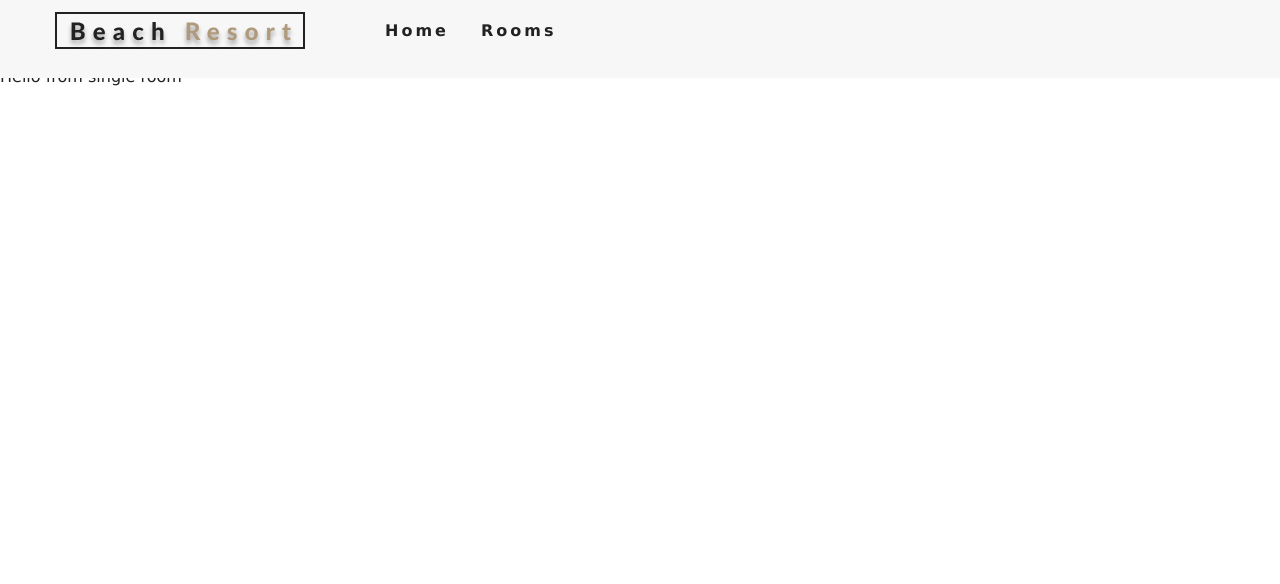
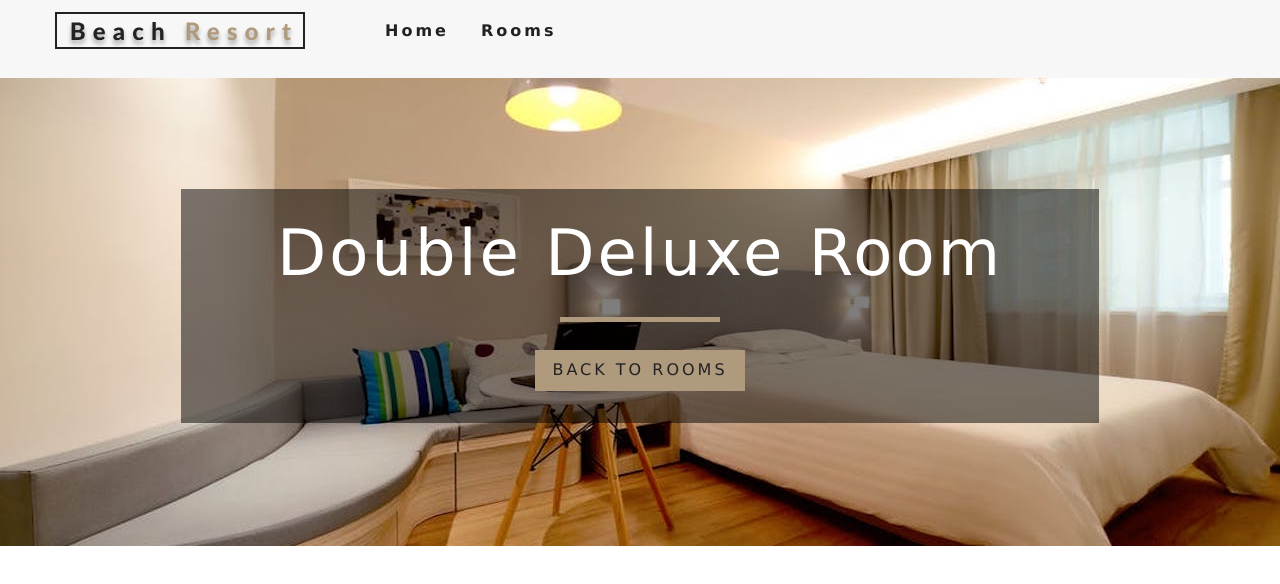
Before and after one commit to nagireddy1234/Hotel-Booking-App, a React (Create React App) app: page /rooms/double-deluxe in a window 1280 px wide. Shown: the top 584 px of the page. Built offline with nearby package versions, Linux system fonts and the light colour scheme.

Commit message:
changes added

```diff
--- a/src/App.css
+++ b/src/App.css
@@ -363,6 +363,7 @@ h6 {
   text-align: center;
   font-weight: 700;
   letter-spacing: var(--mainSpacing);
+  margin-bottom: 0px ;
 }
 /* end of room  */
 /* single room*/
--- a/src/Components/FeaturedRooms.js
+++ b/src/Components/FeaturedRooms.js
@@ -12,14 +12,16 @@ export default class FeaturedRooms extends Component {
     rooms = rooms.map(room => {
       return <Room key={room.id} room={room} />;
     });
-    console.log(rooms);
+    // console.log(rooms);
     return (
+      <>
       <section className="featured-rooms">
       <Title title="featured rooms" />
       <div className="featured-rooms-center">
         {loading ? <Loading /> : rooms}
       </div>
     </section>
+    </>
     )
   }
 }
--- a/src/Components/Room.js
+++ b/src/Components/Room.js
@@ -5,7 +5,7 @@ import PropTypes from "prop-types";
 // import { memo } from "react";
 const Room = ({ room }) => {
   const { name, slug, images, price } = room;
-   console.log(name);
+  //  console.log(name);
   return (
     <article className="room">
       <div className="img-container">
--- a/src/Context.js
+++ b/src/Context.js
@@ -40,13 +40,19 @@ const RoomContext =React.createContext();
     });
     // console.log(tempItems)
      return tempItems;
-
   }
 
+  getRoom = (slug) =>{
+    let tempRooms = [...this.state.rooms]
+    let room = tempRooms.find(room => room.slug===slug)
+    return room
+  }
   render() {
+    // console.log( this.getRoom)
     return (
       <RoomContext.Provider value={{
         ...this.state,
+         getRoom:this.getRoom
       }}>
           {this.props.children}
       </RoomContext.Provider>
--- a/src/pages/SingleRoom.js
+++ b/src/pages/SingleRoom.js
@@ -1,11 +1,52 @@
-import React from 'react'
+import React, { Component } from 'react'
+import defaultBcg from '../images/details-1.jpeg';
+import Hero from '../Components/Hero';
+import Banner from '../Components/Banner';
+import {Link} from 'react-router-dom';
+import {RoomContext} from '../Context';
 
-const SingleRoom = () => {
-  return (
-    <div>
-       Hello from  single room
-    </div>
-  )
+export default class SingleRoom extends Component {
+
+  state ={
+    slug:this.props.match.params.slug,
+    defaultBcg
+  }
+
+  static contextType=RoomContext;
+  render() {
+    const {getRoom} = this.context
+    // console.log(this.props)
+    const room = getRoom(this.state.slug)
+    if(!room){
+     return( <div className="error">
+      <h3>no such room can be found...</h3>
+      <Link to="/rooms" className="btn-primary">
+        back to rooms
+      </Link>
+    </div>)
+    }
+    const {
+      name,
+      description,
+      capacity,
+      size,
+      price,
+      extras,
+      breakfast,
+      pets,
+      images
+    } = room;
+    // console.log(room)
+    return (
+      <>
+       <Hero hero="roomsHero">
+         <Banner title={`${name} room`}>
+          <Link to="/rooms" className="btn-primary">
+            Back to rooms
+          </Link>
+         </Banner>
+        </Hero>
+      </>
+    )
+  }
 }
-
-export default SingleRoom
```
